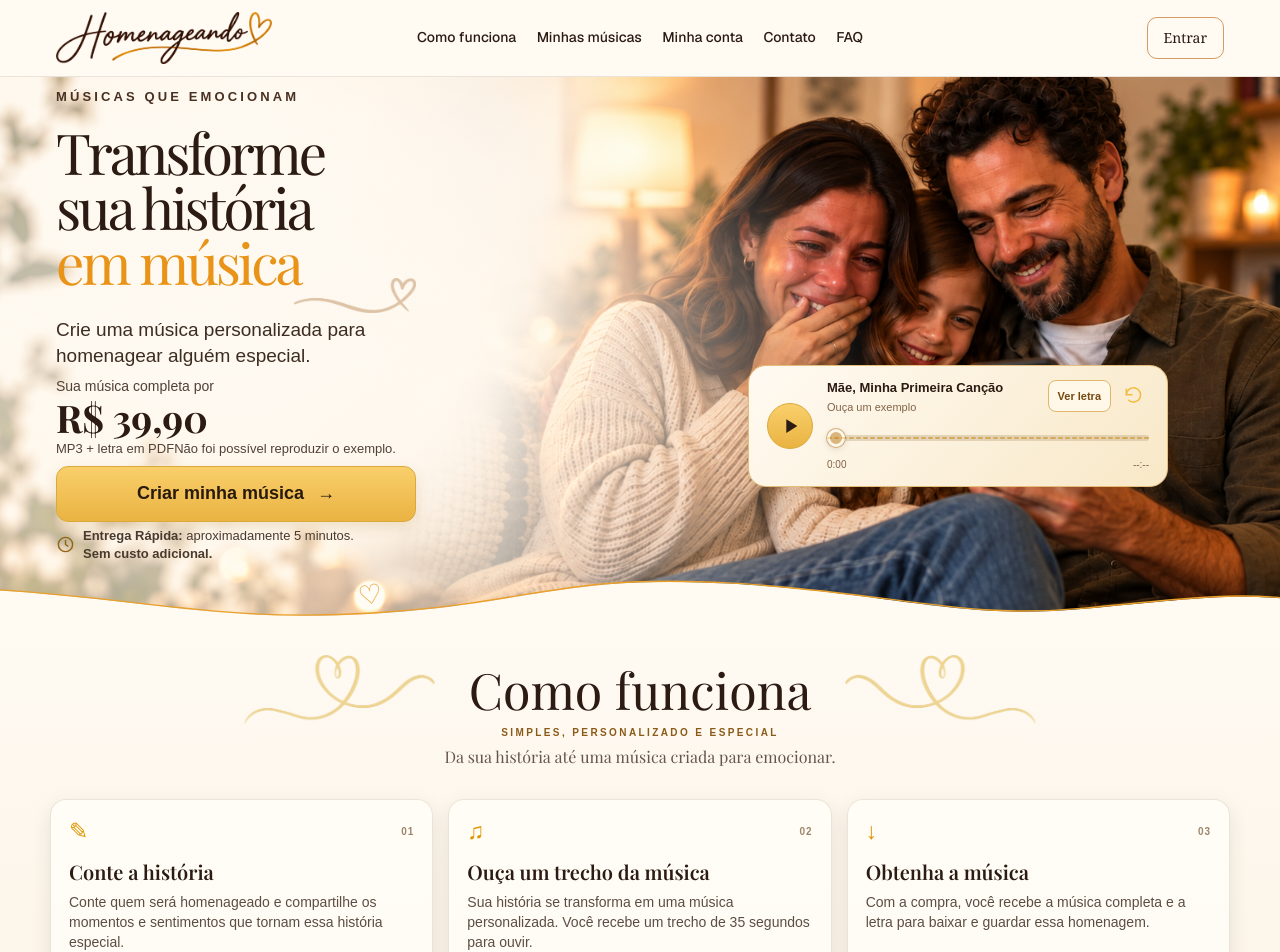
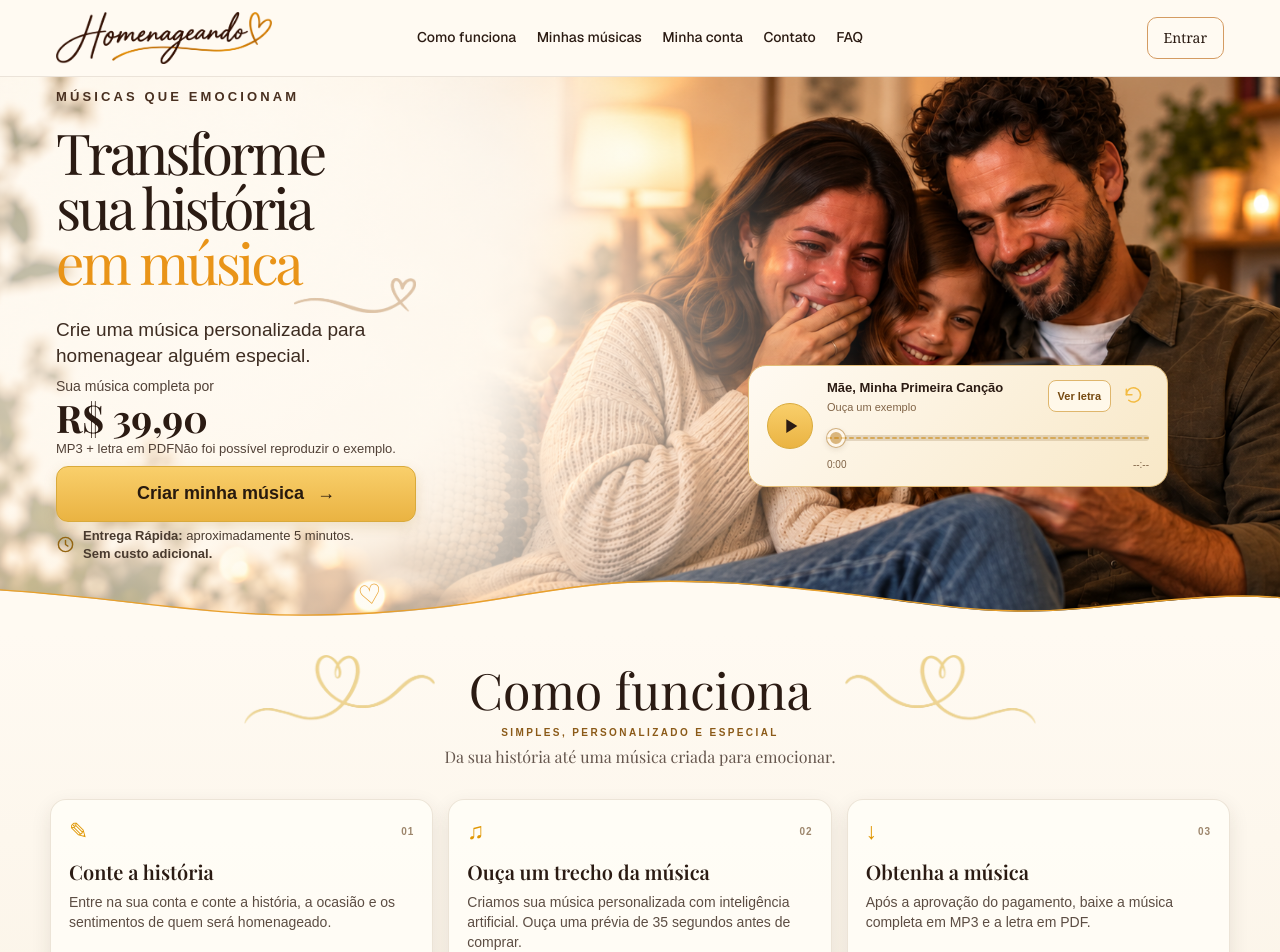
Before and after one commit to MrBreves/homenageando, a Next.js app: page / in a window 1280 px wide. Shown: the top 952 px of the page. Built offline with nearby package versions, Linux system fonts and the light colour scheme; no server answers.

Commit message:
seo: align public content components/home/HowItWorks.tsx

```diff
--- a/components/home/HowItWorks.tsx
+++ b/components/home/HowItWorks.tsx
@@ -7,21 +7,21 @@ const steps = [
     icon: "✎",
     title: "Conte a história",
     description:
-      "Conte quem será homenageado e compartilhe os momentos e sentimentos que tornam essa história especial.",
+      "Entre na sua conta e conte a história, a ocasião e os sentimentos de quem será homenageado.",
   },
   {
     number: "02",
     icon: "♫",
     title: "Ouça um trecho da música",
     description:
-      "Sua história se transforma em uma música personalizada. Você recebe um trecho de 35 segundos para ouvir.",
+      "Criamos sua música personalizada com inteligência artificial. Ouça uma prévia de 35 segundos antes de comprar.",
   },
   {
     number: "03",
     icon: "↓",
     title: "Obtenha a música",
     description:
-      "Com a compra, você recebe a música completa e a letra para baixar e guardar essa homenagem.",
+      "Após a aprovação do pagamento, baixe a música completa em MP3 e a letra em PDF.",
   },
 ];
 
```
